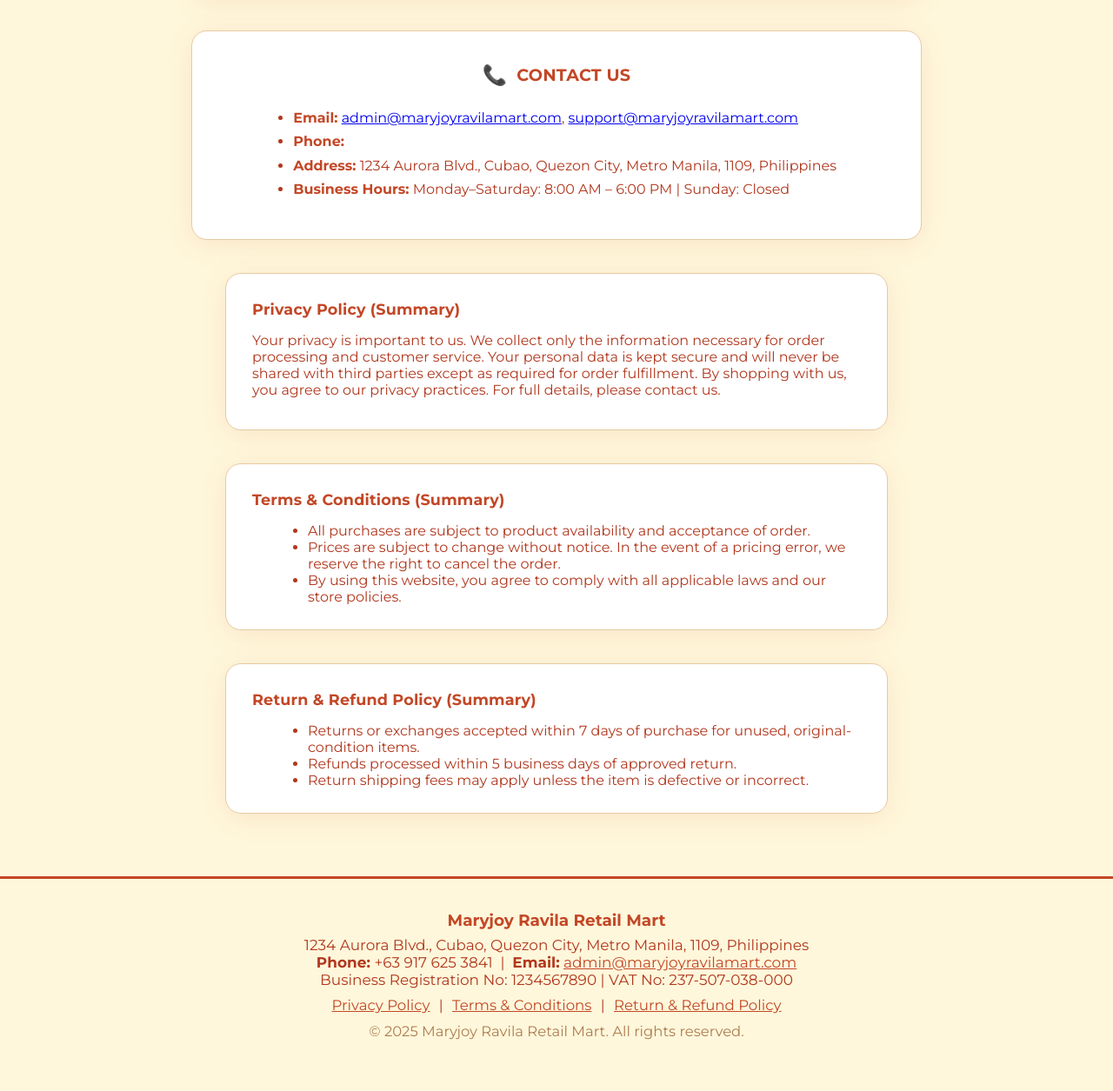
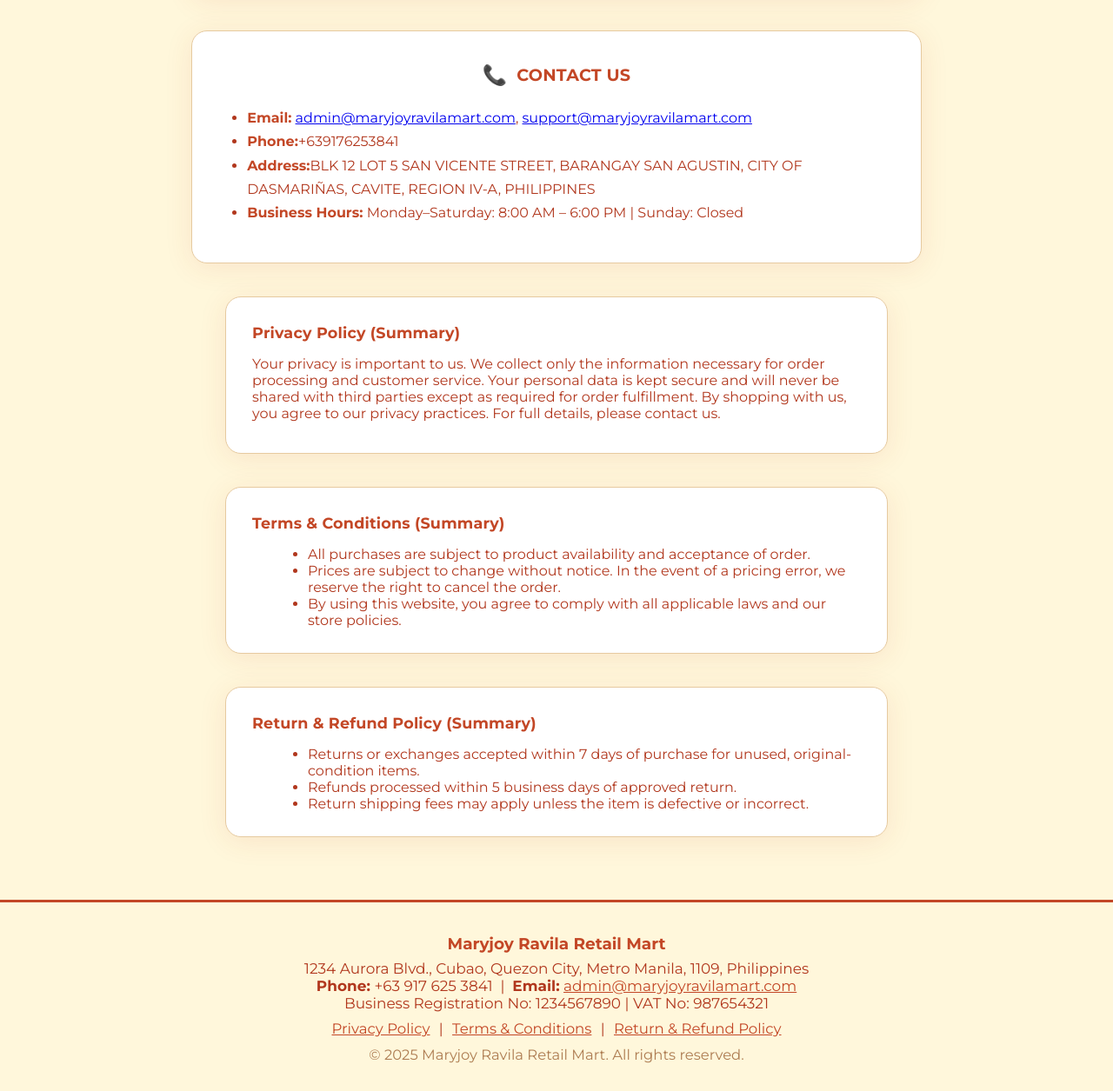
Before and after one commit to DaniPop88/MaryjoyRavila, a plain HTML site: page index.html in a window 1280 px wide. Shown: the part 3162-4417 px from the top of the page at 87% size. Before the commit the page ends 4390 px from the top, so only its background shows below. Drawn offline with Linux system fonts and the light colour scheme.

Commit message:
Update index.html

```diff
--- a/index.html
+++ b/index.html
@@ -681,8 +681,8 @@
       <h2 class="section-title"><span class="emoji">📞</span>CONTACT US</h2>
       <ul class="contact-list">
         <li><strong>Email:</strong> <a href="mailto:admin@maryjoyravilamart.com">admin@maryjoyravilamart.com</a>, <a href="mailto:support@maryjoyravilamart.com">support@maryjoyravilamart.com</a></li>
-        <li><strong>Phone:</strong> </li>
-        <li><strong>Address:</strong> 1234 Aurora Blvd., Cubao, Quezon City, Metro Manila, 1109, Philippines</li>
+        <li><strong>Phone:</strong>+639176253841</li>
+        <li><strong>Address:</strong>BLK 12 LOT 5 SAN VICENTE STREET, BARANGAY SAN AGUSTIN, CITY OF DASMARIÑAS, CAVITE, REGION IV-A, PHILIPPINES</li>
         <li><strong>Business Hours:</strong> Monday–Saturday: 8:00 AM – 6:00 PM | Sunday: Closed</li>
       </ul>
     </div>
@@ -728,7 +728,7 @@
           <b>Phone:</b> +63 917 625 3841 &nbsp;|&nbsp; <b>Email:</b>
           <a href="mailto:admin@maryjoyravilamart.com">admin@maryjoyravilamart.com</a>
         </div>
-        <div>Business Registration No: 1234567890 | VAT No: 237-507-038-000</div>
+        <div>Business Registration No: 1234567890 | VAT No: 987654321</div>
       </div>
       <div class="footer-links">
         <a href="#privacy-policy">Privacy Policy</a> |
```
